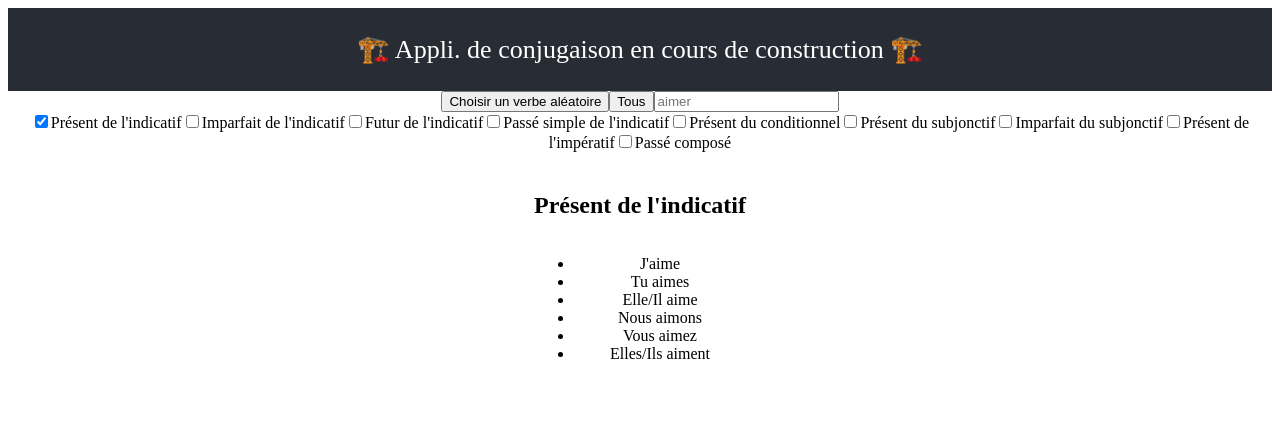
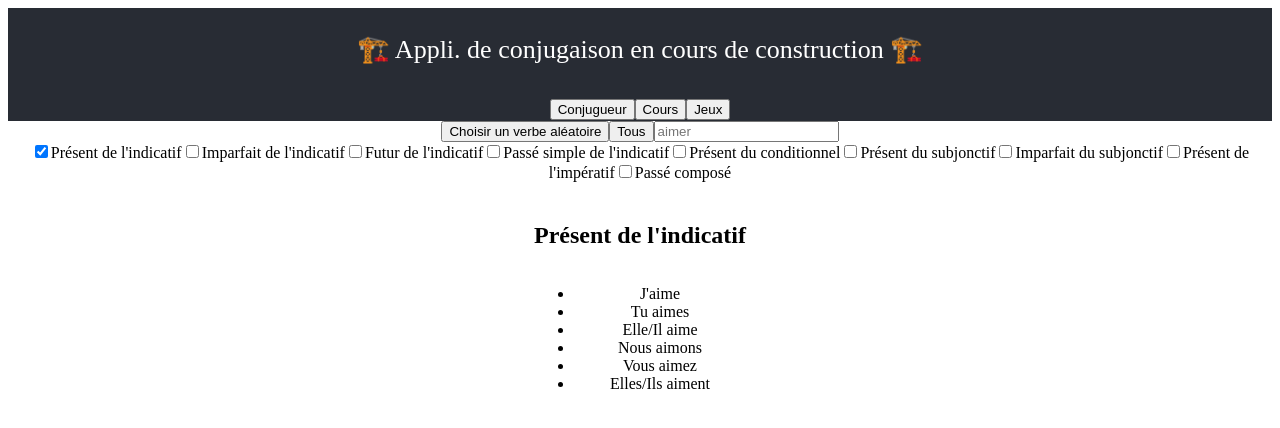
Before and after one commit to mikeleyeti/conjugator, a React (Create React App) app: page / in a window 1280 px wide. Shown: the top 428 px of the page. Built offline with nearby package versions, Linux system fonts and the light colour scheme.

Commit message:
Préparation des 3 modes

```diff
--- a/src/components/App.js
+++ b/src/components/App.js
@@ -9,15 +9,21 @@ function App() {
   const tempsParDefaut = {'indicatif_present' : true,'indicatif_imparfait':false,'indicatif_futur':false,'indicatif_passe_simple':false,'conditionnel_present':false,'subjontif_present':false,'subjontif_imparfait':false,'imperatif_present':false , 'passe_compose': false}
   const [tempsAffichés , updateTempsAffichés] = useState(tempsParDefaut)
   const [verbe, updateVerbe] = useState('aimer')
+  const [modeApplication, updateModeApplication] = useState('Conjugueur')
   // const [temps, updateTemps] = useState('indicatif_present')
   const liste_des_verbes = listeVerbes()
 
   function handleVerbe(event) {
+    // Verifie si le verbe est dans la liste des verbes sans tenir compte des espaces et majuscules
     let verbe = event.target.value.toLowerCase().trim()
     let index_verbe = liste_des_verbes.findIndex( (obj) => obj.infinitif === verbe )
     if (index_verbe !== -1) {
         updateVerbe(liste_des_verbes[index_verbe].infinitif)
     }
+  }
+
+  function handleModeApplication(event) {
+    updateModeApplication(event.target.id)
   }
 
   return (
@@ -26,7 +32,14 @@ function App() {
         <p>
         🏗️ Appli. de conjugaison en cours de construction 🏗️
         </p>
+        <div>
+          <button id='Conjugueur' onClick={(event) => handleModeApplication(event)}> Conjugueur </button>
+          <button id='Cours' onClick={(event) => handleModeApplication(event)}> Cours </button>
+          <button id='Jeux' onClick={(event) => handleModeApplication(event)}> Jeux </button>
+        </div>
       </header>
+      {modeApplication === 'Conjugueur' ?
+      <div id='Conjugueur'>
         <div>
           <button onClick={() => (updateVerbe(choix_1_verbe(listeVerbes()).infinitif))}  > Choisir un verbe aléatoire </button>
           <button onClick={() => (updateTempsAffichés({'indicatif_present' : true,'indicatif_imparfait':true,'indicatif_futur':true,'indicatif_passe_simple':true,'conditionnel_present':true,'subjontif_present':true,'subjontif_imparfait':true,'imperatif_present':true}))} > Tous </button>
@@ -36,7 +49,8 @@ function App() {
         <div>
         {Object.entries(tempsAffichés).map( ([cle,valeur]) => (valeur ? <Conjug verbe={verbe} key={cle+':'+verbe} updateVerbe={updateVerbe} temps={cle} updateTempsAffichés = {updateTempsAffichés}/> : null ) )}
         </div>
-      {/* <Conjug verbe="être"  updateVerbe={updateVerbe} temps={temps} updateTemps = {updateTemps}/> */}
+      </div>
+      : null }
     </div>
   );
 }
```
Lines whose indentation alone changed are shown as unchanged.
